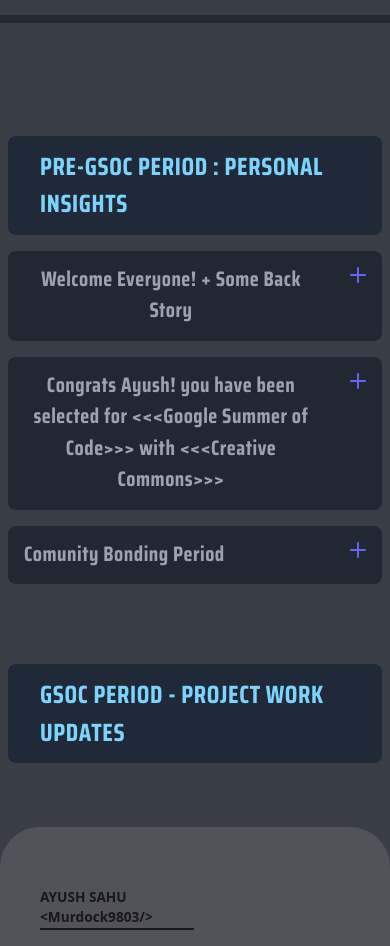
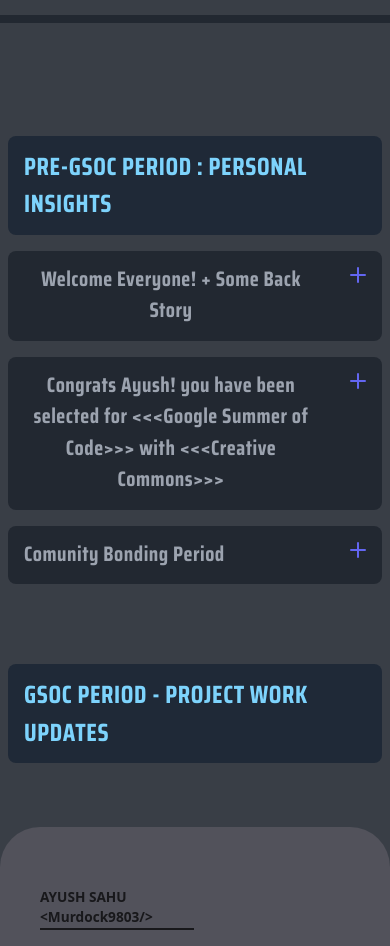
Before and after one commit to Murdock9803/GSoC-24-Doc, a React (Vite) app: page / in a window 390 px wide. Shown: the part 1000-1946 px from the top of the page. Built offline with nearby package versions, Linux system fonts and the light colour scheme; a web font is replaced by a local one.

Commit message:
Added responsiveness to the tagAccordions padding

```diff
--- a/src/components/TagAccordion.jsx
+++ b/src/components/TagAccordion.jsx
@@ -2,7 +2,7 @@
 
 const TagAccordion = (props) => {
   return (
-    <div className="mt-20 uppercase text-[25px] font-saira font-bold tracking-wide bg-gray-800 text-sky-300 h-fit w-fit px-8 py-3 mb-4 rounded-lg">{props.title}</div>
+    <div className="mt-20 uppercase text-[25px] font-saira font-bold tracking-wide bg-gray-800 text-sky-300 h-fit w-fit px-4 sm:px-8 py-3 mb-4 rounded-lg">{props.title}</div>
   )
 }
 
```
